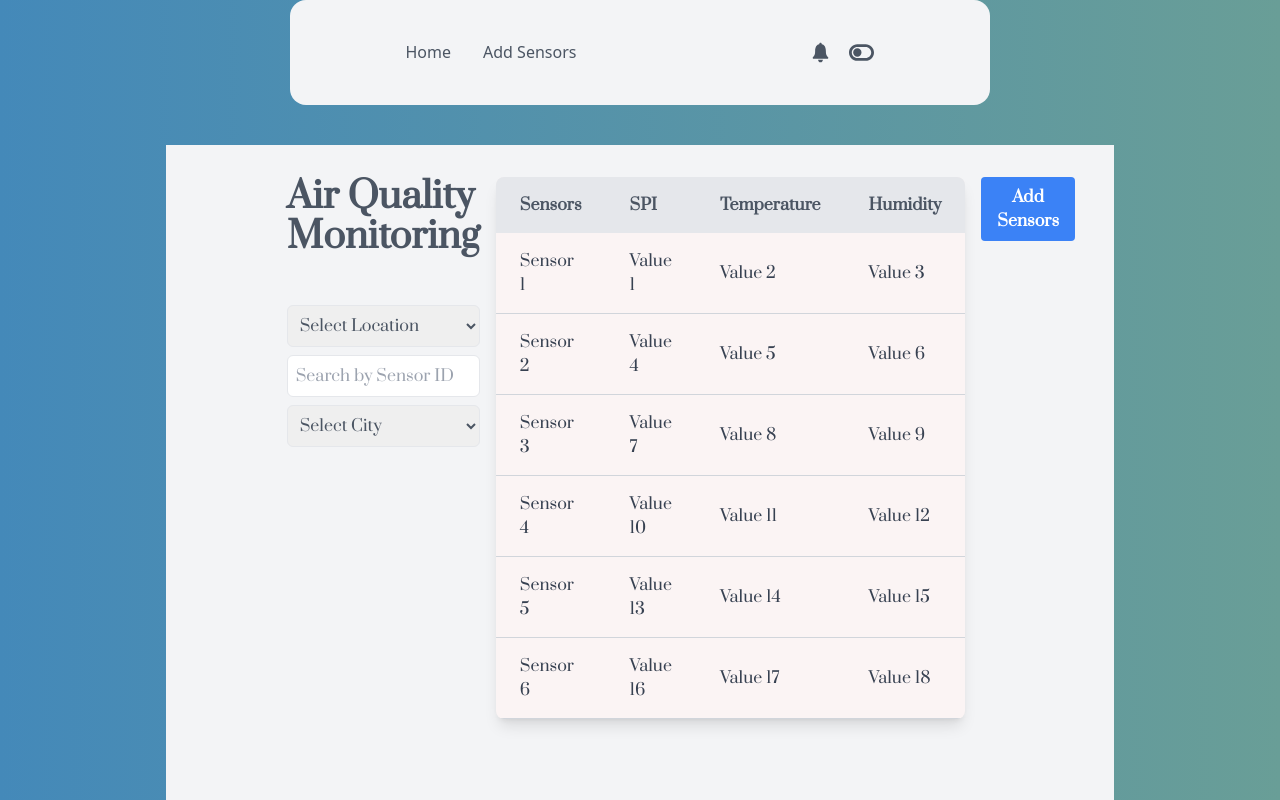
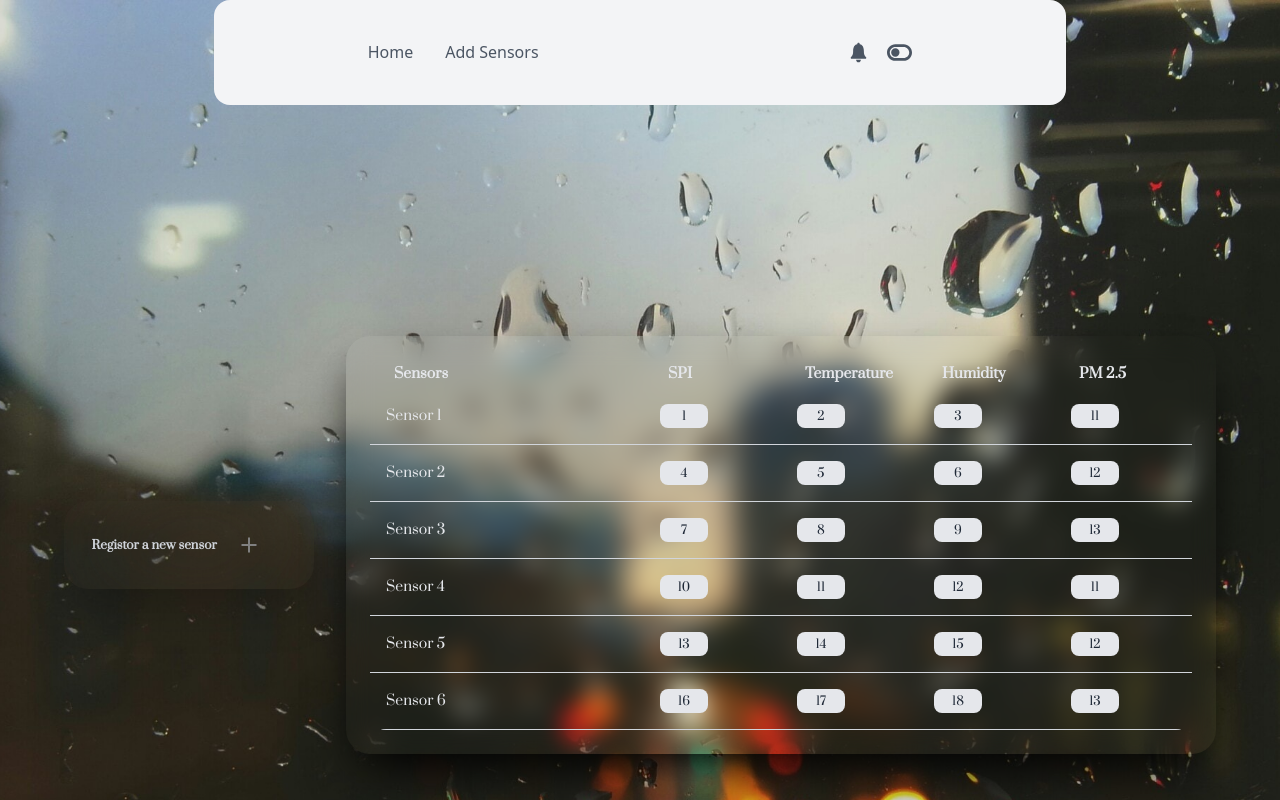
Before and after one commit to eyosiasbitsu/Air-quality-Monitoring, a React (Vite) app in the folder Frontend/: page / in a window 1280 px wide. Shown: the top 800 px of the page. Built offline with nearby package versions, Linux system fonts and the light colour scheme; no server answers.

Commit message:
table ui

```diff
--- a/Frontend/index.html
+++ b/Frontend/index.html
@@ -12,7 +12,7 @@
     <meta name="viewport" content="width=device-width, initial-scale=1.0" />
     <title>Vite + React</title>
   </head>
-  <body class="bg-gradient-to-r from-custom-blue to-custom-green h-screen">
+  <body>
     <div id="root"></div>
     <script type="module" src="/src/main.jsx"></script>
   </body>
--- a/Frontend/src/App.jsx
+++ b/Frontend/src/App.jsx
@@ -9,6 +9,14 @@ import RegisterSensor from "./components/RegisterSensor";
 import BackGround from "./pages/BackGround";
 
 const App = () => {
+  const backgroundStyle = {
+    backgroundImage: "url('/cleanAir.jpeg')",
+    height: "100%",
+    backgroundSize: "cover",
+    backgroundPosition: "center",
+    backgroundRepeat: "no-repeat",
+  };
+
   const queryClient = new QueryClient({
     defaultOptions: {
       queries: {
@@ -20,6 +28,7 @@ const App = () => {
   });
 
   return (
+    <div style={backgroundStyle}>
       <QueryClientProvider client={queryClient}>
         <ReactQueryDevtools initialIsOpen={false} />
         <Router>
@@ -32,6 +41,7 @@ const App = () => {
           </Routes>
         </Router>
       </QueryClientProvider>
+    </div>
   );
 };
 
--- a/Frontend/src/components/DashboardLayout.jsx
+++ b/Frontend/src/components/DashboardLayout.jsx
@@ -1,7 +1,6 @@
 import React, { useState } from "react";
-import { Outlet, Link } from "react-router-dom";
-import TableComponent from "./TableComponent";
 import TablePage from "./TablePage";
+import { IoMdAdd } from "react-icons/io";
 
 const DashboardLayout = () => {
   const [searchText, setSearchText] = useState("");
@@ -11,51 +10,51 @@ const DashboardLayout = () => {
   const tableData = [
     {
       sensors: "Sensor 1",
-      spi: "Value 1",
-      temperature: "Value 2",
-      humidity: "Value 3",
+      spi: " 1",
+      temperature: " 2",
+      humidity: " 3",
       location: "Location 1",
-      city: "City 1",
+      city: "11",
     },
     {
       sensors: "Sensor 2",
-      spi: "Value 4",
-      temperature: "Value 5",
-      humidity: "Value 6",
+      spi: " 4",
+      temperature: " 5",
+      humidity: " 6",
       location: "Location 2",
-      city: "City 2",
+      city: "12",
     },
     {
       sensors: "Sensor 3",
-      spi: "Value 7",
-      temperature: "Value 8",
-      humidity: "Value 9",
+      spi: " 7",
+      temperature: " 8",
+      humidity: " 9",
       location: "Location 1",
-      city: "City 3",
+      city: "13",
     },
     {
       sensors: "Sensor 4",
-      spi: "Value 10",
-      temperature: "Value 11",
-      humidity: "Value 12",
+      spi: " 10",
+      temperature: " 11",
+      humidity: " 12",
       location: "Location 3",
-      city: "City 1",
+      city: "11",
     },
     {
       sensors: "Sensor 5",
-      spi: "Value 13",
-      temperature: "Value 14",
-      humidity: "Value 15",
+      spi: " 13",
+      temperature: " 14",
+      humidity: " 15",
       location: "Location 2",
-      city: "City 2",
+      city: "12",
     },
     {
       sensors: "Sensor 6",
-      spi: "Value 16",
-      temperature: "Value 17",
-      humidity: "Value 18",
+      spi: " 16",
+      temperature: " 17",
+      humidity: " 18",
       location: "Location 3",
-      city: "City 3",
+      city: "13",
     },
   ];
 
@@ -69,57 +68,14 @@ const DashboardLayout = () => {
   );
 
   return (
-    <div className="min-h-screen bg-gray-100 flex justify-center items-start p-8 font-[Prata]">
-      <div className="w-4/5 flex items-start space-x-4">
-        {/* Left Column */}
-        <div className="flex flex-col w-60">
-          <div className="text-4xl font-bold mb-2">
-            <Link to="/">Air Quality Monitoring</Link>
-          </div>
-          {/* Search Section */}
-          <div className="flex flex-col space-y-2 pt-10">
-            <div className="flex flex-col space-y-2">
-              <select
-                className="border rounded-md p-2"
-                value={selectedLocation}
-                onChange={(e) => setSelectedLocation(e.target.value)}
-              >
-                <option value="">Select Location</option>
-                <option value="Location 1">Location 1</option>
-                <option value="Location 2">Location 2</option>
-                <option value="Location 3">Location 3</option>
-              </select>
-              <input
-                type="text"
-                className="border rounded-md p-2 w-full"
-                placeholder="Search by Sensor ID"
-                value={searchText}
-                onChange={(e) => setSearchText(e.target.value)}
-              />
-              <select
-                className="border rounded-md p-2"
-                value={selectedCity}
-                onChange={(e) => setSelectedCity(e.target.value)}
-              >
-                <option value="">Select City</option>
-                <option value="City 1">City 1</option>
-                <option value="City 2">City 2</option>
-                <option value="City 3">City 3</option>
-              </select>
-            </div>
-          </div>
+    <div className="min-h-screen bg-inherit flex gap-8  flex-row items-center  font-[Prata] justify-around w-[100%]">
+      <button className="hover:bg-gray-600 text-gray-300 font-bold py-6 rounded-3xl px-4  bg-inherit shadow-2xl backdrop-blur-3xl backdrop-brightness-125  min-w-[250px]  ">
+        <div className="backdrop-brightness-75 py-2 px-3 text-xs flex items-center justify-between w-fit gap-5">
+          <div>Registor a new sensor</div>
+          <IoMdAdd color="gray" size="1.5rem" />
         </div>
-        {/* Center Column */}
-        <div className="w-4/5">
-          <TablePage filteredData={filteredData} />
-        </div>
-        {/* Right Column */}
-        <div className="w-1/10 flex items-center justify-center">
-          <button className="bg-blue-500 hover:bg-blue-600 text-white font-bold py-2 px-4 rounded">
-            Add Sensors
-          </button>
-        </div>
-      </div>
+      </button>
+      <TablePage filteredData={filteredData} />
     </div>
   );
 };
--- a/Frontend/src/components/TableComponent.jsx
+++ b/Frontend/src/components/TableComponent.jsx
@@ -1,33 +1,47 @@
 import React from "react";
+import { FaStar } from "react-icons/fa";
 
 const TableComponent = ({ data }) => {
-  console.log(data);
   return (
-    <div className="flex justify-center items-center w-full">
-      <table className="w-full bg-[#FBF4F4] rounded-lg shadow-lg overflow-hidden">
-        <thead className="bg-gray-200">
-          <tr>
-            <th className="py-4 px-6 text-left text-gray-600 font-semibold">
-              Sensors
-            </th>
-            <th className="py-4 px-6 text-left text-gray-600 font-semibold">
-              SPI
-            </th>
-            <th className="py-4 px-6 text-left text-gray-600 font-semibold">
+    <div className="flex justify-center items-center w-full bg-inherit backdrop-blur-md shadow-2xl shadow-black rounded-3xl p-6">
+      <table className="w-full  rounded-2xl bg-inherit  overflow-hidden  text-gray-200 border-spacing-0">
+        <thead className=" rounded-full mx-8 bg-inhert backdrop-brightness-50 text-sm">
+          <tr className=" rounded-full">
+            <th className="py-1 px-6 text-left font-semibold w-1/3">Sensors</th>
+            <th className="py-1 px-6 text-left font-semibold w-1/6">SPI</th>
+            <th className="py-1 px-6 text-left font-semibold w-1/6">
               Temperature
             </th>
-            <th className="py-4 px-6 text-left text-gray-600 font-semibold">
+            <th className="py-1 px-6 text-left font-semibold w-1/6">
               Humidity
             </th>
+            <th className="py-1 px-6 text-left font-semibold w-1/6">PM 2.5</th>
           </tr>
         </thead>
-        <tbody>
+        <tbody className=" border-none">
           {data.map((row, index) => (
-            <tr key={index} className="border-b border-gray-300">
-              <td className="py-4 px-6 text-gray-700">{row.sensors}</td>
-              <td className="py-4 px-6 text-gray-700">{row.spi}</td>
-              <td className="py-4 px-6 text-gray-700">{row.temperature}</td>
-              <td className="py-4 px-6 text-gray-700">{row.humidity}</td>
+            <tr key={index} className="border-b border-gray-300 p-6 bg-inherit">
+              <td className="py-4 px-4 text-sm">{row.sensors}</td>
+              <td className="py-4 px-4">
+                <div className="min-w-12 text-center bg-gray-200 text-gray-800 w-fit text-xs rounded-lg px-2 py-1">
+                  {row.spi}{" "}
+                </div>
+              </td>
+              <td className="py-4 px-4">
+                <div className="min-w-12 text-center bg-gray-200 text-gray-800 w-fit text-xs rounded-lg px-2 py-1">
+                  {row.temperature}{" "}
+                </div>
+              </td>
+              <td className="py-4 px-4">
+                <div className="min-w-12 text-center bg-gray-200 text-gray-800 w-fit text-xs rounded-lg px-2 py-1">
+                  {row.humidity}{" "}
+                </div>
+              </td>
+              <td className="py-4 px-4">
+                <div className="min-w-12 text-center bg-gray-200 text-gray-800 w-fit text-xs rounded-lg px-2 py-1">
+                  {row.city}{" "}
+                </div>
+              </td>
             </tr>
           ))}
         </tbody>
--- a/Frontend/src/pages/BackGround.jsx
+++ b/Frontend/src/pages/BackGround.jsx
@@ -5,7 +5,7 @@ import Footer from "../components/Footer";
 
 export default function BackGround() {
   return (
-    <div className="text-gray-600  mx-[13%]">
+    <div className="text-gray-600  mx-[5%]">
       <Header />
       <Outlet />
       <Footer />
```
Also changed, not shown: Frontend/public/cleanAir.jpeg (added), 1 other file (tests, documents, lock files or other folders). Lines whose indentation alone changed are shown as unchanged.
